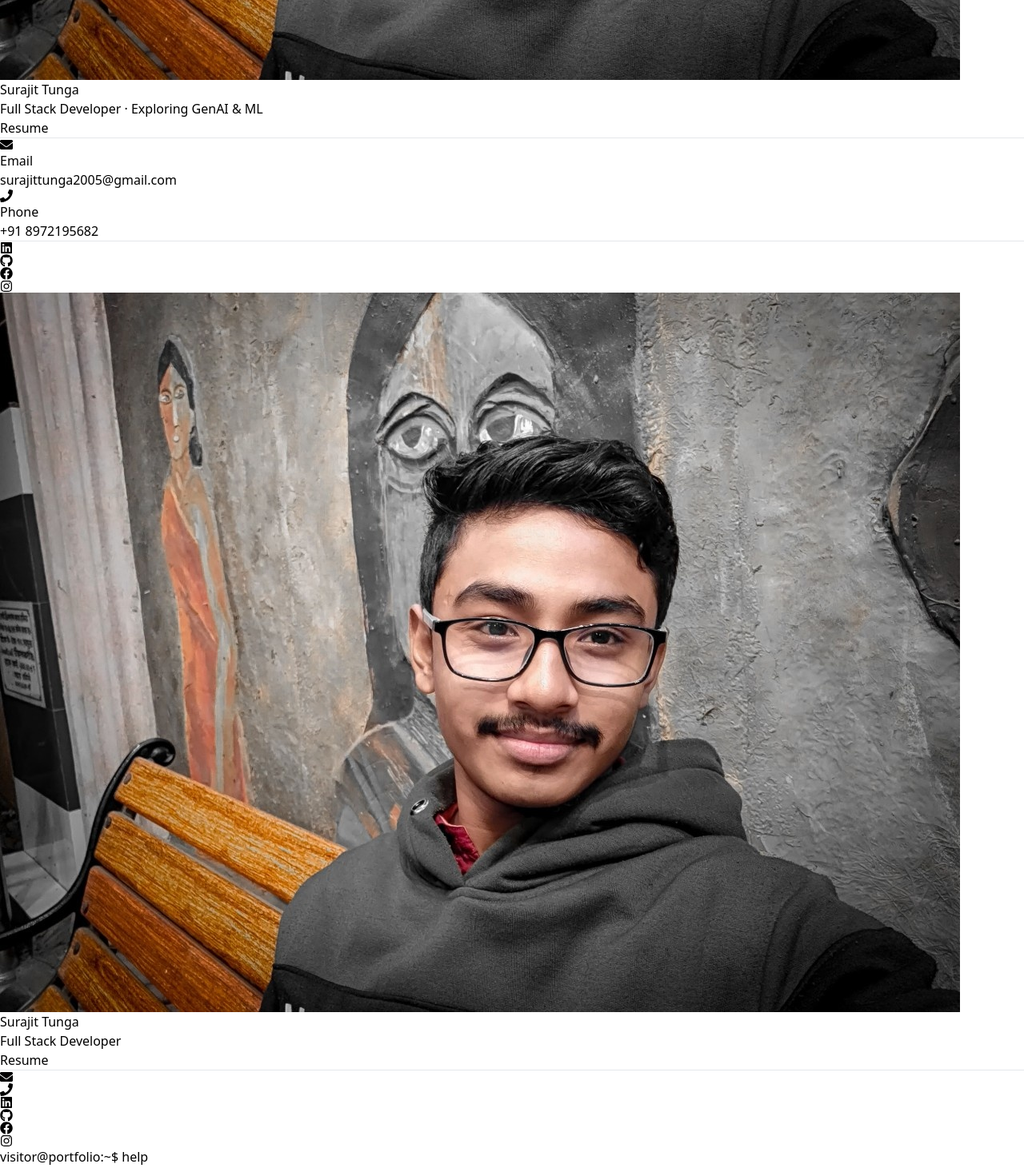
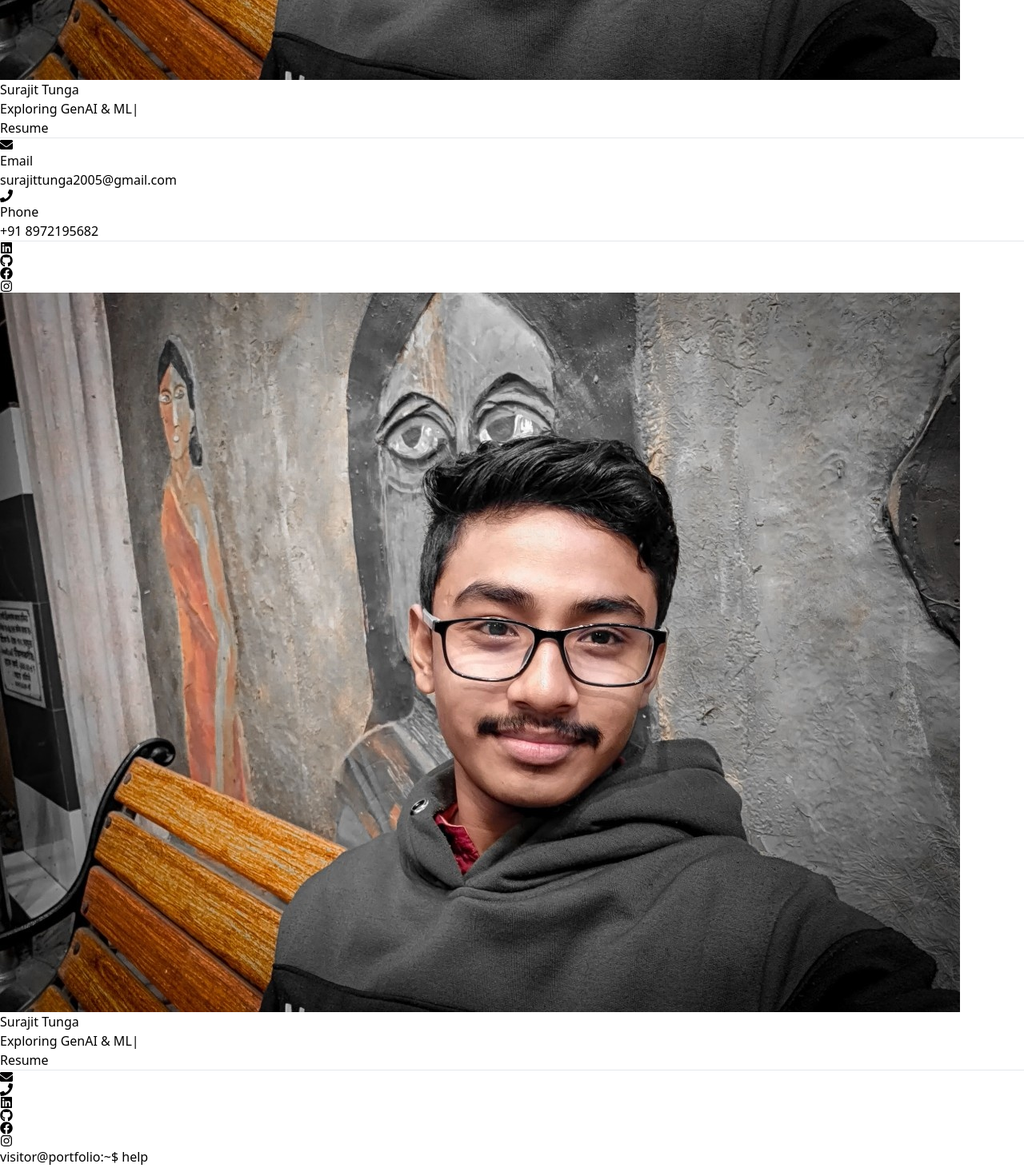
Before and after one commit to Surajit-Tunga/MyDevfolio, a React (Vite) app: page / in a window 1280 px wide. Shown: the part 800-2261 px from the top of the page at 80% size. Built offline with nearby package versions, Linux system fonts and the light colour scheme.

Commit message:
Update LeftDiv.jsx

```diff
--- a/src/components/LeftDiv.jsx
+++ b/src/components/LeftDiv.jsx
@@ -1,4 +1,4 @@
-import React, { useState } from 'react';
+import React, { useState, useEffect } from 'react';
 import {
   FaGithub,
   FaLinkedin,
@@ -10,10 +10,30 @@ import {
 import pp from '../assets/pp.jpg';
 
 const LeftDiv = () => {
-  const [isExpanded, setIsExpanded] = useState(false);
+  const texts = ['Full Stack Developer', 'Exploring GenAI & ML'];
+  const [currentTextIndex, setCurrentTextIndex] = useState(0);
+  const [displayedText, setDisplayedText] = useState('');
+  const [charIndex, setCharIndex] = useState(0);
+
+  useEffect(() => {
+    const timeout = setTimeout(() => {
+      if (charIndex < texts[currentTextIndex].length) {
+        setDisplayedText((prev) => prev + texts[currentTextIndex][charIndex]);
+        setCharIndex((prev) => prev + 1);
+      } else {
+        setTimeout(() => {
+          setCharIndex(0);
+          setDisplayedText('');
+          setCurrentTextIndex((prev) => (prev + 1) % texts.length);
+        }, 1500); // Delay before switching
+      }
+    }, 100); // Typing speed
+
+    return () => clearTimeout(timeout);
+  }, [charIndex, currentTextIndex]);
 
   return (
-    <div className="bg-black text-green-400 border-2 border-green-600 rounded-2xl p-4 h-full shadow-[0_0_10px_#22c55e] overflow-hidden transition-all duration-300">
+    <div className="bg-black font-mono text-green-400 border-2 border-green-600 rounded-2xl p-4 h-full shadow-[0_0_10px_#22c55e] overflow-hidden transition-all duration-300">
       {/* === LARGE SCREENS === */}
       <div className="hidden lg:flex flex-col items-center space-y-3 justify-center h-full">
         <img
@@ -24,8 +44,9 @@ const LeftDiv = () => {
         <h1 className="text-2xl font-semibold text-white tracking-wide">
           Surajit Tunga
         </h1>
-        <p className="text-sm text-yellow-400 text-center">
-          Full Stack Developer · Exploring GenAI & ML
+        <p className="text-sm text-yellow-400 text-center h-5 whitespace-nowrap">
+          {displayedText}
+          <span className="animate-pulse">|</span>
         </p>
         <a
           href="/resume.pdf"
@@ -92,14 +113,17 @@ const LeftDiv = () => {
           />
           <div>
             <h1 className="text-base font-semibold text-white">Surajit Tunga</h1>
-            <p className="text-xs text-green-300">Full Stack Developer</p>
+            <p className="text-xs text-yellow-400 h-4 whitespace-nowrap">
+              {displayedText}
+              <span className="animate-pulse">|</span>
+            </p>
           </div>
         </div>
         <a
           href="/Surajit_Tunga_Resume.pdf"
           target="_blank"
           rel="noopener noreferrer"
-          className="text-xs bg-green-600 text-white px-3 py-1 rounded-md hover:bg-green-700 transition"
+          className="text-xs bg-green-600 text-white px-1 py-1 rounded-md hover:bg-green-700 transition"
         >
           Resume
         </a>
```
